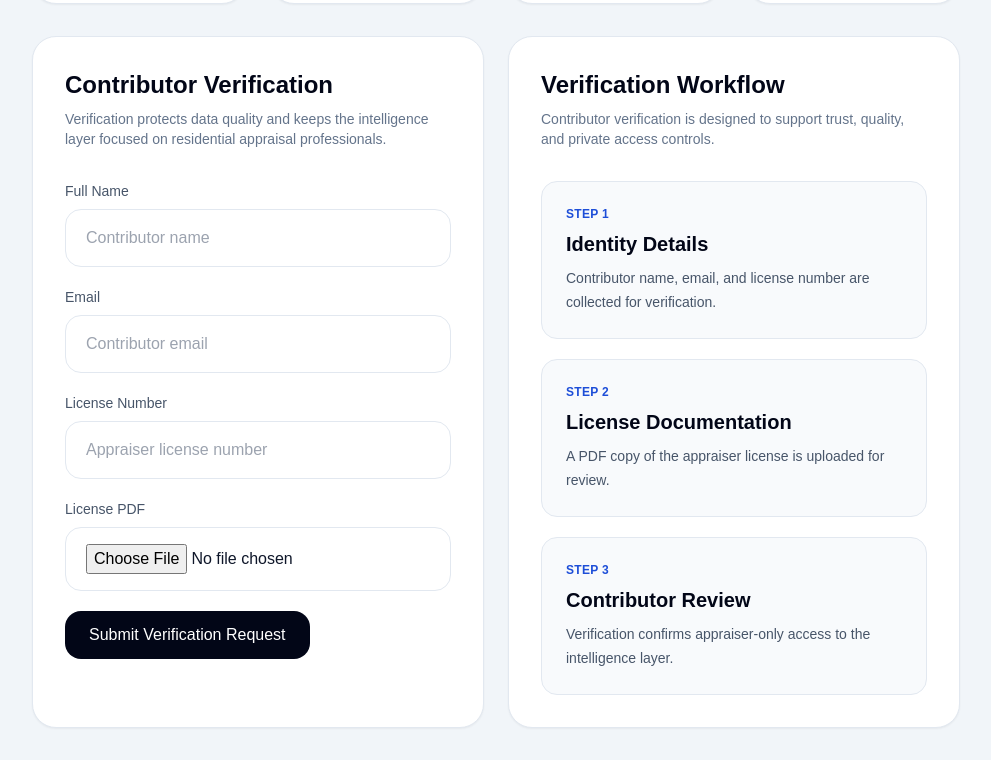
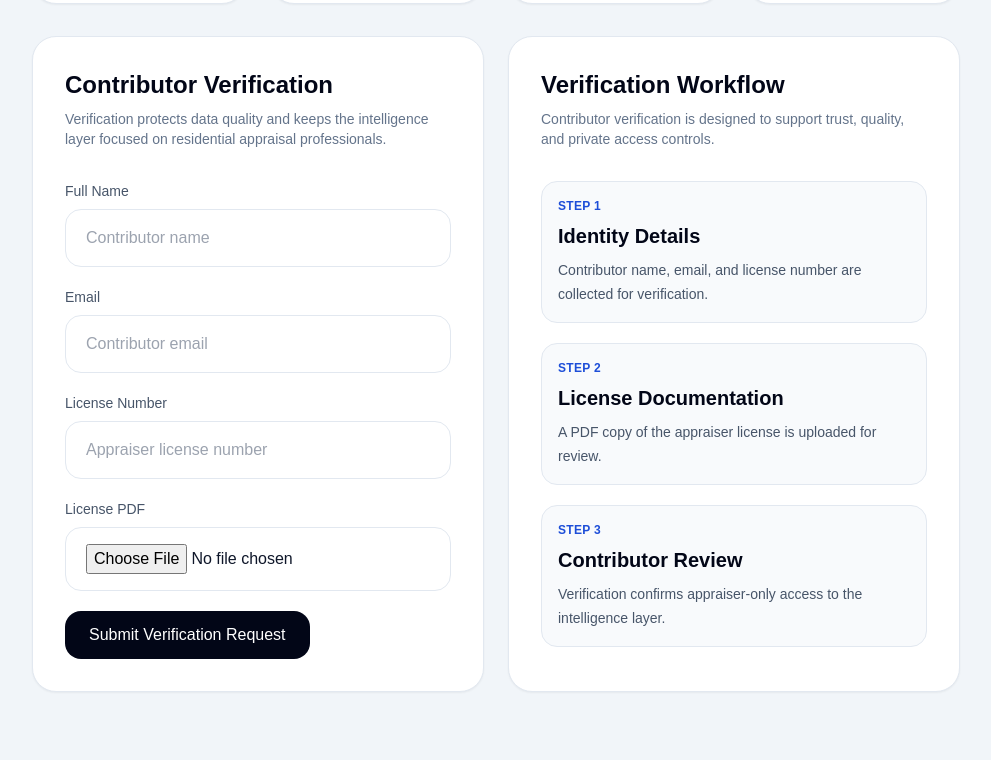
Before and after one commit to mose027-cmd/AppaiserIntel, a Next.js app: page /network in a window 1280 px wide. Shown: the part 983-1743 px from the top of the page, without its empty margins (288-1279 px from the left). After the commit the page ends 1707 px from the top, so only its background shows below. Built offline with nearby package versions, Linux system fonts and the light colour scheme; no server answers; the database is empty.

Commit message:
Tighten verification workflow card spacing

```diff
--- a/app/network/page.tsx
+++ b/app/network/page.tsx
@@ -444,7 +444,7 @@
               {verificationSteps.map((step, index) => (
                 <div
                   key={step.title}
-                  className="rounded-2xl border border-slate-200 bg-slate-50 p-6"
+className="rounded-2xl border border-slate-200 bg-slate-50 p-4"
                 >
                   <p className="text-xs font-semibold uppercase tracking-wide text-blue-700">
                     Step {index + 1}
```
